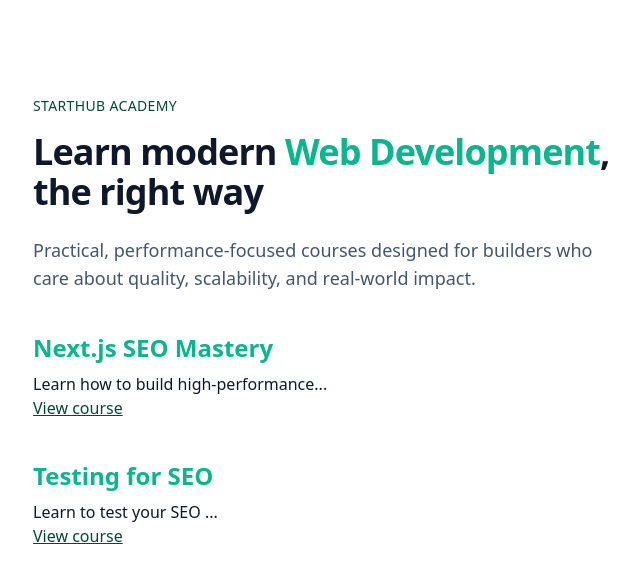
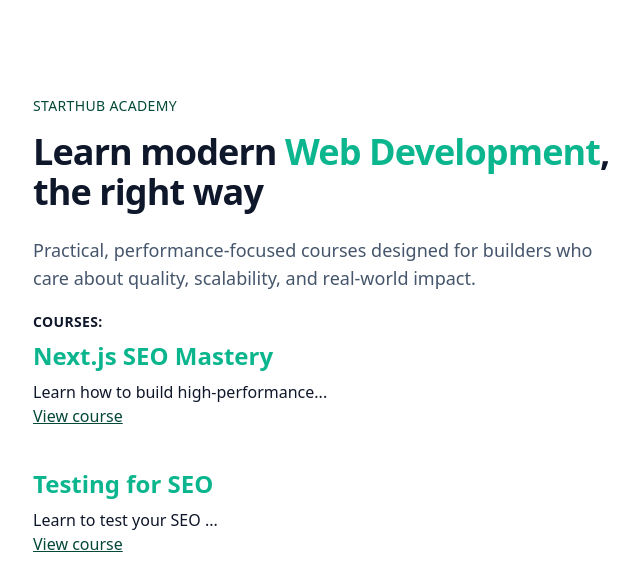
Before and after one commit to rbrtzavala/starthub-course-detail, a Next.js app: page / in a window 1280 px wide. Shown: the top 588 px of the page, without its empty margins (239-879 px from the left). Built offline with nearby package versions, Linux system fonts and the light colour scheme.

Commit message:
addgit add .

```diff
--- a/app/page.tsx
+++ b/app/page.tsx
@@ -21,11 +21,15 @@ export default function HomePage() {
                     about quality, scalability, and real-world impact.
                 </p>
 
+                <div className="mt-5 mb-2 text-sm font-bold uppercase tracking-wide brand-color-tertiary">
+                    Courses: {" "}
+                </div>
+
                 {mockCourses.map(course => {
                     return (
                         <div
                             key={course.id}
-                            className="mt-10"
+                            className="mb-10"
                         >
                             <h2 className="text-2xl font-semibold mb-2 color-brand-primary">
                                 {course.title}
```
